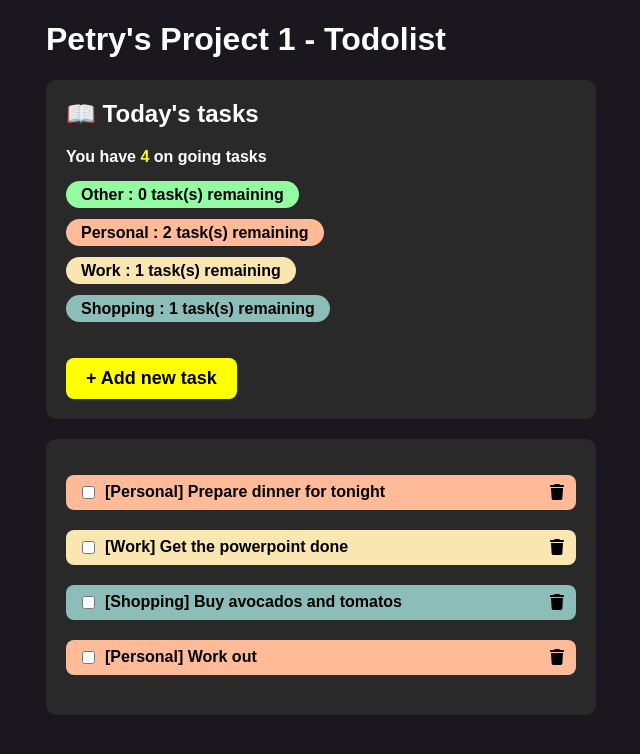
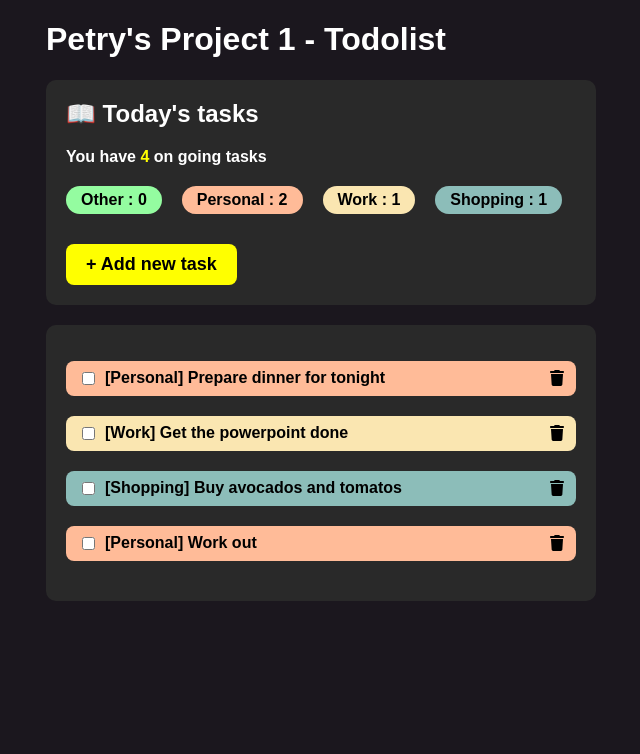
Before and after one commit to Pretry/todo-list, a React (Create React App) app: page / in a window 1280 px wide. Shown: the top 754 px of the page, without its empty margins (319-959 px from the left). Built offline with nearby package versions, Linux system fonts and the light colour scheme.

Commit message:
A little bit of css on the TaskSummaryByType components and filling up the README

```diff
--- a/src/components/Header/TaskSummary.js
+++ b/src/components/Header/TaskSummary.js
@@ -12,7 +12,7 @@ const TaskSummary = () => {
         going tasks
       </h3>
 
-      <div>
+      <div className="task-summary-by-type">
         <TaskSummaryByType type={"Other"} backgroundColor={"#94fca0"} />
         <TaskSummaryByType type={"Personal"} backgroundColor={"#FFBB98"} />
         <TaskSummaryByType type={"Work"} backgroundColor={"#FAE6B1"} />
--- a/src/components/Header/TaskSummaryByType.css
+++ b/src/components/Header/TaskSummaryByType.css
@@ -1,5 +1,8 @@
 .task-summary-by-type {
-    margin: 20px 0;
+    margin-top: 20px ;
+    margin-bottom: 10px;
+    display: flex;
+    flex-wrap: wrap;
 }
 
 .task-summary-by-type span {
@@ -7,3 +10,7 @@
     border-radius: 20px;
     font-weight: bold;
 }
+
+.task-summary-by-type span:not(:last-child) {
+    margin-right: 20px;
+}
--- a/src/components/Header/TaskSummaryByType.js
+++ b/src/components/Header/TaskSummaryByType.js
@@ -18,16 +18,12 @@ const TaskSummaryByType = (props) => {
   }
 
   return (
-    <div className="task-summary-by-type">
-      <span style={{ backgroundColor: props.backgroundColor }}>
-        {props.type === "Other" && `${props.type} : ${other} task(s) remaining`}
-        {props.type === "Personal" &&
-          `${props.type} : ${personal} task(s) remaining`}
-        {props.type === "Work" && `${props.type} : ${work} task(s) remaining`}
-        {props.type === "Shopping" &&
-          `${props.type} : ${shopping} task(s) remaining`}
-      </span>
-    </div>
+    <span style={{ backgroundColor: props.backgroundColor }}>
+      {props.type === "Other" && `${props.type} : ${other} `}
+      {props.type === "Personal" && `${props.type} : ${personal}`}
+      {props.type === "Work" && `${props.type} : ${work}`}
+      {props.type === "Shopping" && `${props.type} : ${shopping}`}
+    </span>
   );
 };
 
```
Also changed, not shown: 1 other file (tests, documents, lock files or other folders).
